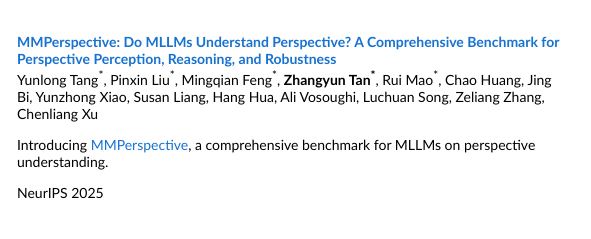
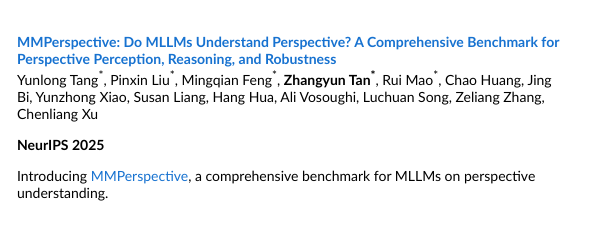
Before and after one commit to zhangyun04/zhangyun04.github.io, a plain HTML site: page index.html in a window 1280 px wide. Shown: the part 414-653 px from the top of the page, 474-1065 px from the left. Drawn offline with Linux system fonts and the light colour scheme.

Commit message:
fix format

```diff
--- a/index.html
+++ b/index.html
@@ -99,6 +99,7 @@
             <br>
             Yunlong Tang<sup>*</sup>, Pinxin Liu<sup>*</sup>, Mingqian Feng<sup>*</sup>, <strong>Zhangyun Tan<sup>*</sup></strong>, Rui Mao<sup>*</sup>, Chao Huang, Jing Bi, Yunzhong Xiao, Susan Liang, Hang Hua, Ali Vosoughi, Luchuan Song, Zeliang Zhang, Chenliang Xu
 
+            <p><strong>NeurIPS 2025</strong></p>
             <!-- <br> -->
             <!-- <em>CVPR</em>, 2025 -->
             <!-- <br> -->
@@ -108,7 +109,7 @@
               <br>
               <em>CVPR Sight and Sound Workshop</em>, 2022 -->
               <!-- <a href="https://sightsound.org/papers/2022/Huang_Audio-Visual_Object_Localization_in_Egocentric_Videos.pdf">Paper</a> -->
-            <p>NeurIPS 2025</p>
+
           </td>
         </tr>
 
```
